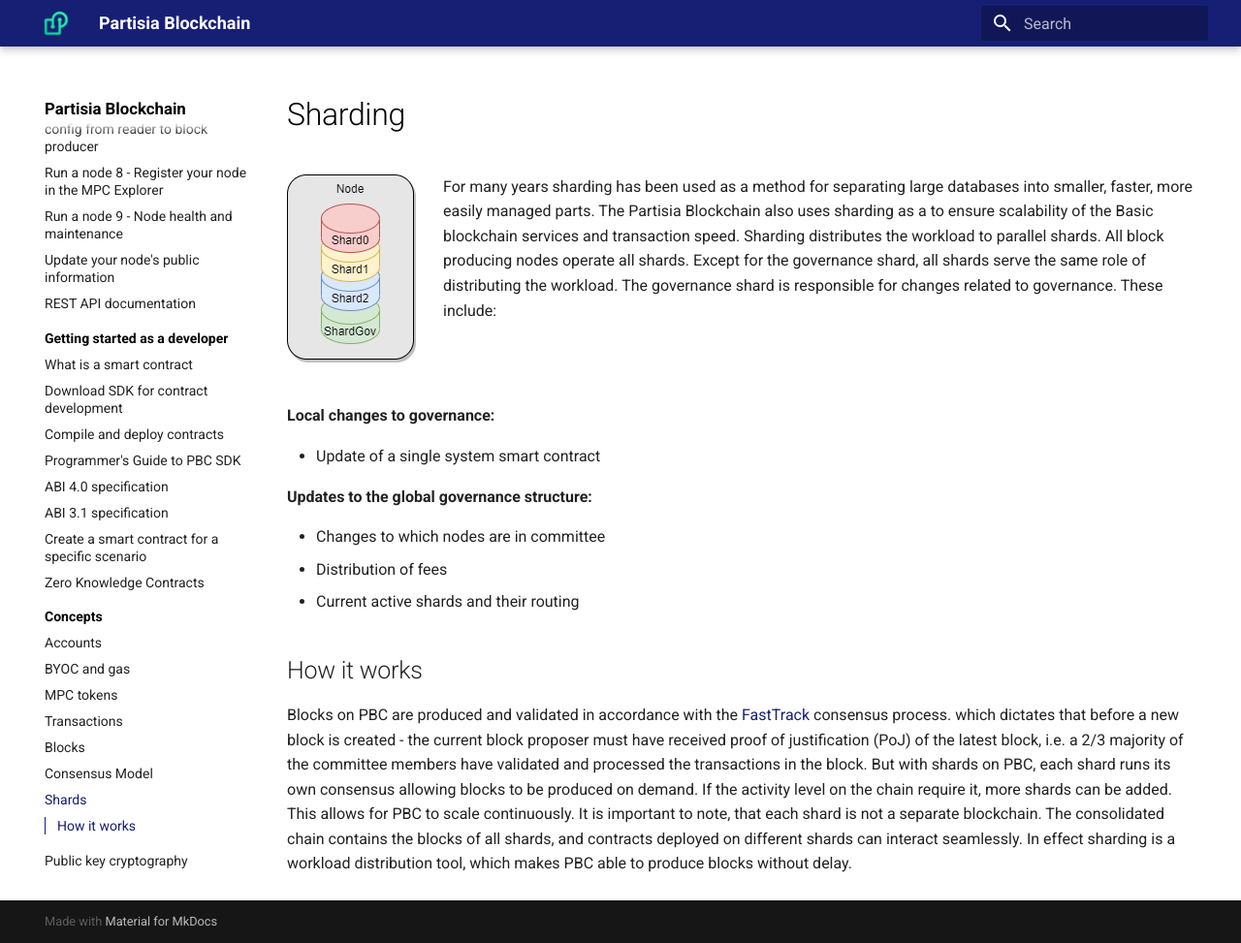
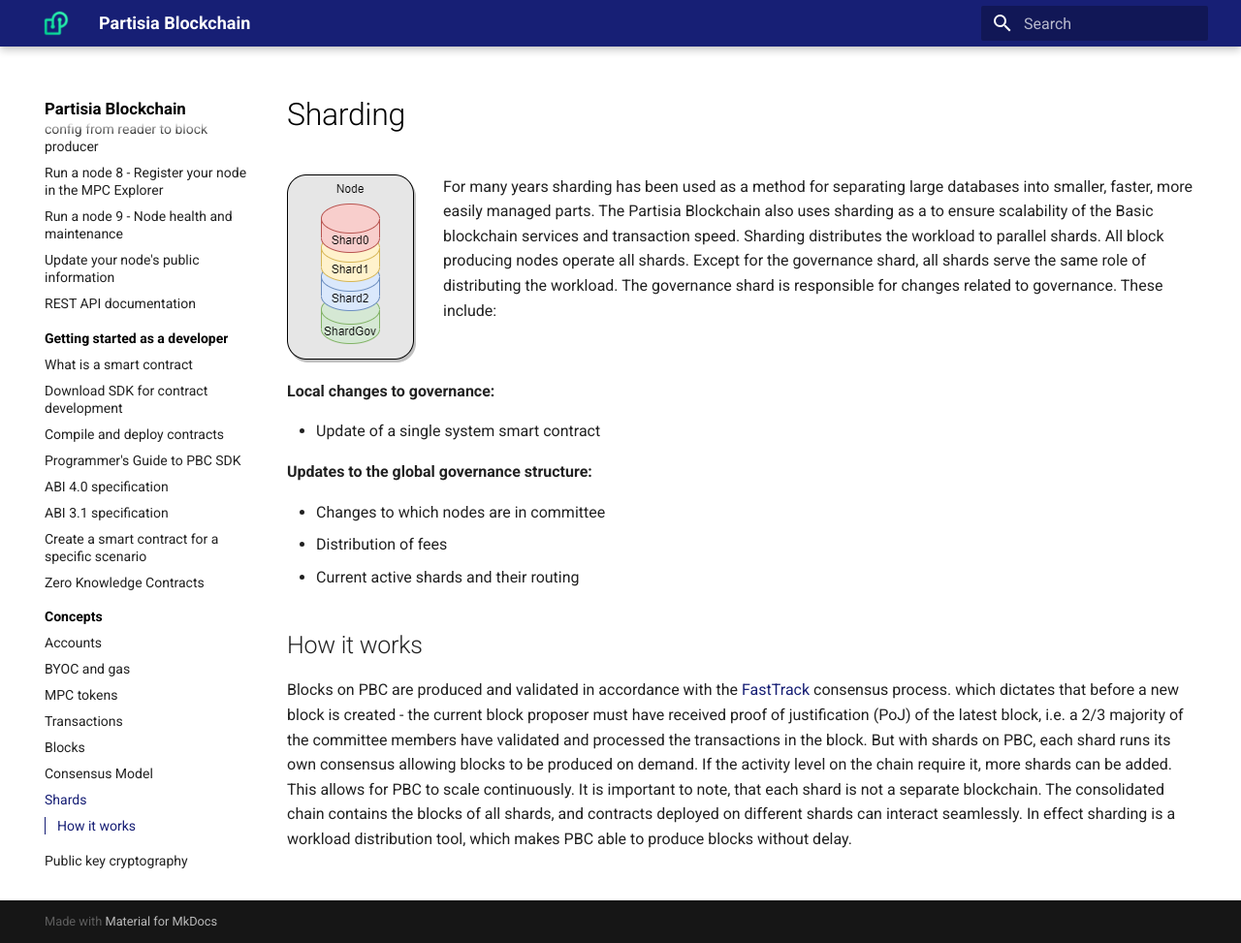
Before and after one commit to 0xSero/partisia-docs, an MkDocs documentation site: the page built from docs/shards.md, in a window 1280 px wide and 973 px high. Shown: the whole window at 97% size. Built offline with MkDocs 1.6.1 and Material for MkDocs 9.7.7, drawn with Linux system fonts in a browser that asks for light colours; a script that is not in the unit is left out.

```diff
--- a/docs/shards.md
+++ b/docs/shards.md
@@ -6,7 +6,7 @@
 services and transaction speed. Sharding distributes the workload to parallel shards. All block producing nodes operate all shards.
 Except for the governance shard, all shards serve the same role of distributing the workload. The governance shard is responsible for changes related to governance. These include:
 
-<br/><br/>
+<br>
 
 **Local changes to governance:**
 
```
